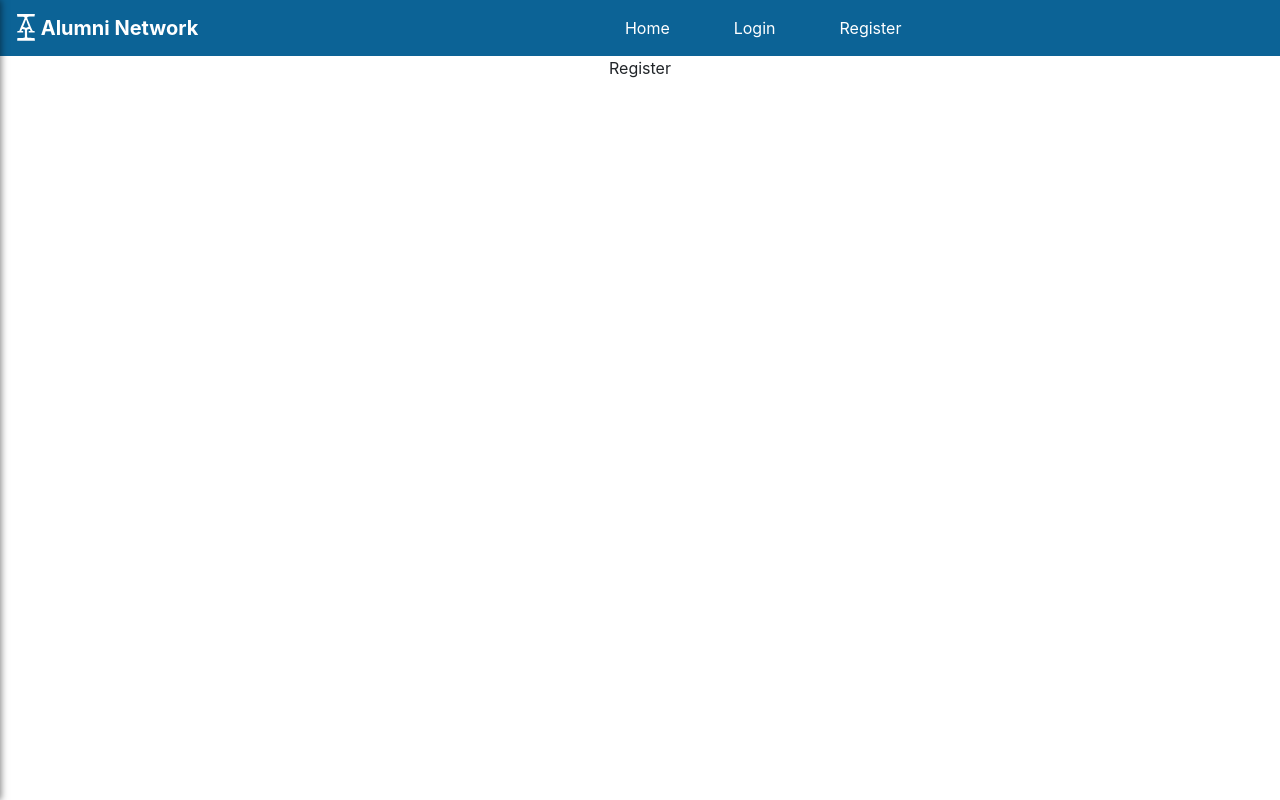
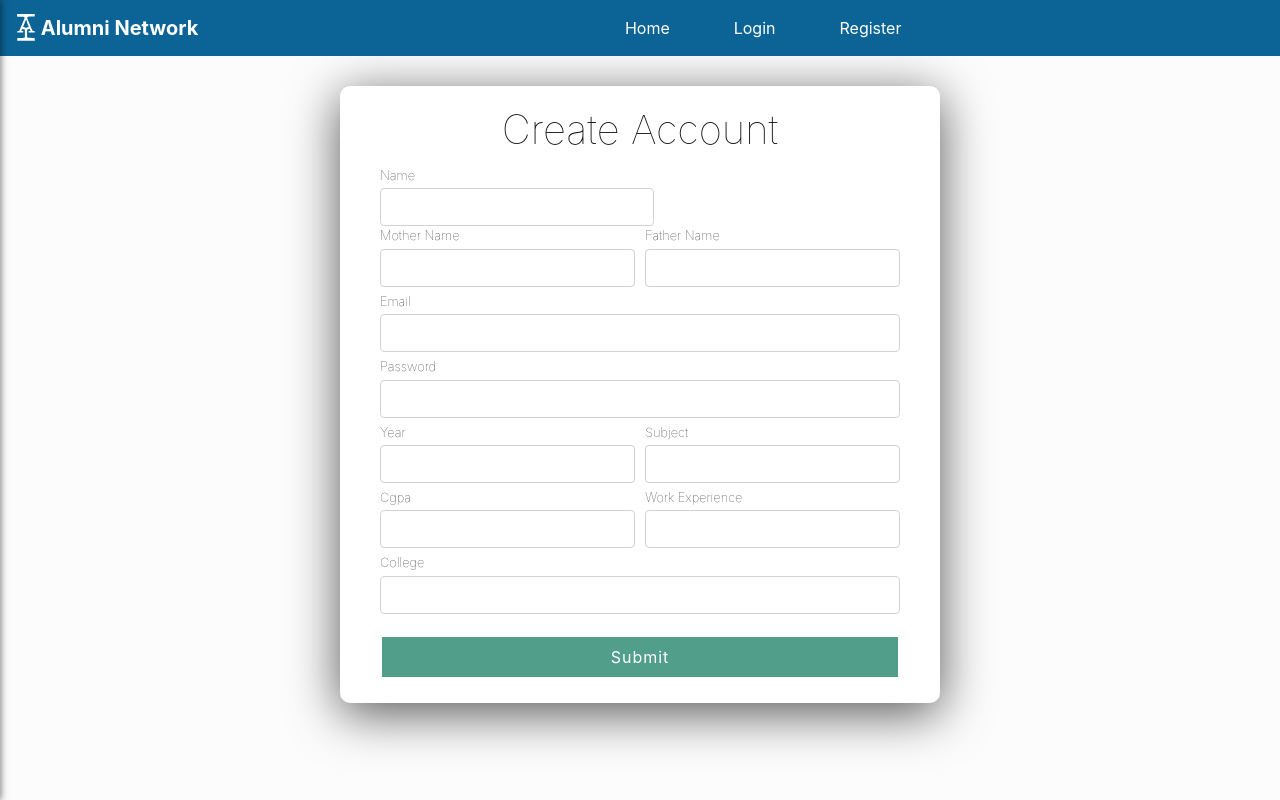
Before and after one commit to JashanChahal/AlumniNetwork, a React (Create React App) app: page /register in a window 1280 px wide. Built offline with nearby package versions, Linux system fonts and the light colour scheme.

Commit message:
Partially made form

```diff
--- a/public/index.html
+++ b/public/index.html
@@ -24,9 +24,12 @@
       work correctly both with client-side routing and a non-root public URL.
       Learn how to configure a non-root public URL by running `npm run build`.
     -->
-    <title>React App</title>
+    <style>
+
+    </style>
+    <title>Alumni Network</title>
   </head>
-  <body>
+  <body style="background-color: rgb(252, 252, 252);">
     <noscript>You need to enable JavaScript to run this app.</noscript>
     <div id="root"></div>
     <!--
--- a/src/App.css
+++ b/src/App.css
@@ -1,4 +1,8 @@
 .App {
   text-align: center;
-
+  text-align: center;
+  width: 100%;
+  color: #111;
+  font-family: -apple-system, BlinkMacSystemFont, "Segoe UI", Roboto, Oxygen,
+    Ubuntu, Cantarell, "Open Sans", "Helvetica Neue", sans-serif;
 }
--- a/src/App.js
+++ b/src/App.js
@@ -1,4 +1,4 @@
-import React, { Component } from 'react';
+import React, { Component, Fragment } from 'react';
 import { BrowserRouter as Router, Switch, Route, Link } from "react-router-dom";
 import './App.css';
 import 'bootstrap/dist/css/bootstrap.min.css';
@@ -10,17 +10,17 @@ class App extends Component {
 
   render() {
     return (
-      <div className="App">
-        <div style={{ height: '100%' }}>
-
+        <Fragment>
+        <div className="App" style={{ height: '100%' }}>
           <Router>
             <Navbarhandler />
             <Route exact path='/' component={StartingComponent} />
             <Route path='/login' component={Login} />
             <Route path='/register' component={Register} />
+
           </Router>
         </div>
-      </div>
+      </Fragment>
     );
   }
 }
--- a/src/Components/Auth/Login.js
+++ b/src/Components/Auth/Login.js
@@ -4,11 +4,16 @@ export default function Login(){
     return (
         <div className="container" >
             <div className="row  justify-content-md-around flex-md-row flex-column mt-5">
-                <Link to="/Login">
+                <Link to="/login/alumni">
                     <Card  className="col" name="Alumni" imgUrl='https://cdn3.iconfinder.com/data/icons/education-flat-icon-1/130/148-512.png'/>
                 </Link>
+                <Link to="/login/college">
                 <Card className="col" name="College" imgUrl='https://st2.depositphotos.com/1007566/11938/v/950/depositphotos_119380382-stock-illustration-university-college-icon-education-academic.jpg' />
+                </Link>
+                <Link to="/login/directorate">
                 <Card className="col" name="Directorate" imgUrl='https://encrypted-tbn0.gstatic.com/images?q=tbn:ANd9GcQAMZlgR2PyoyHcEWvYlDi8sQJ4KDQiyV5UVzYDaE4-goCsemNu&s' />
+                </Link>
+
                 </div>
          </div>
     )
--- a/src/Components/Auth/Register.js
+++ b/src/Components/Auth/Register.js
@@ -1,11 +1,101 @@
-import React, { Component } from 'react'
+import React, { Component } from 'react';
+import { Link } from 'react-router-dom';
+import { FontAwesomeIcon } from '@fortawesome/react-fontawesome';
+import { faUser } from '@fortawesome/free-solid-svg-icons';
+import "./register.css";
+class Register extends Component {
+    constructor(props) {
+        super(props)
+        this.state = {
+            Name: null,
+            Password:null,
+            FatherName: null,
+            MotherName: null,
+            Email: null,
+            Year: null,
+            Subject: null,
+            Cgpa: null,
+            College: null,
+            WorkExperience: null,
+            type: 'Alumini',
+        }
+    }
+    submitHandler = (e) => {
+        e.preventDefault()
+        console.log(this.state)
+    }
+    changeHandler = (e) => {
+        this.setState({ [e.target.name]: e.target.value })
+    }
+    render() {
+        const mystyle = {
+            width: "500px",
+            margin: "auto"
+        }
+        const { Name,Password,FatherName, MotherName, Email, Year, Subject, Cgpa, College, WorkExperience } = this.state
+        return (
+            <div className="wrapper">
+                <div className="form-wrapper">
+                    <h1>Create Account</h1>
+                    {/* <p className="lead"><FontAwesomeIcon icon={faUser} /> Create Your Account</p> */}
+                    <form onSubmit={this.submitHandler} noValidate>
 
-class Register extends Component {
-    render() {
-        return (
-            <div>
-                Register
-            </div>
+                        <div className="firstName">
+                            <label for="Name">Name</label>
+                            <input type="text" name="Name" id="Name" className="form-control" value={Name} onChange={this.changeHandler} novalidate />
+                        </div>
+
+                        <div className="MotherName">
+                            <label for="MotherName">Mother Name</label>
+                            <input type="text" name="MotherName" id="MotherName" className="form-control" value={MotherName} onChange={this.changeHandler} />
+                        </div>
+
+                        <div className="FatherName">
+                            <label for="FatherName">Father Name</label>
+                            <input type="text" name="FatherName" id="FatherName" className="form-control" value={FatherName} onChange={this.changeHandler} />
+                        </div>
+
+
+                        <div className='Email'>
+                            <label for="Email">Email</label>
+                            <input type="text" name="Email" id="Email" className="form-control" value={Email} onChange={this.changeHandler} />
+                        </div>
+
+                        <div className="Password">
+                            <label for="Password">Password</label>
+                            <input type="password" name="Password" id="Password" className="form-control" value={Password} onChange={this.changeHandler} />
+                        </div>
+
+                        <div className='Year'>
+                            <label for="Year">Year</label>
+                            <input type="year" name="Year" id="Year" className="form-control" value={Year} onChange={this.changeHandler} />
+                        </div>
+
+                        <div className="Subject">
+                            <label for="Subject">Subject</label>
+                            <input type="text" name="Subject" id="Subject" className="form-control" value={Subject} onChange={this.changeHandler} />
+                        </div>
+
+                        <div className="Cgpa">
+                            <label for="Cgpa">Cgpa</label>
+                            <input type="text" name="Cgpa" id="Cgpa" className="form-control" value={Cgpa} onChange={this.changeHandler} />
+                        </div>
+
+                        <div className="WorkExperience">
+                            <label for="WorkExperience">Work Experience</label>
+                            <input type="text" name="WorkExperience" id="WorkExperience" className="form-control" value={WorkExperience} onChange={this.changeHandler} />
+                        </div>
+
+                        <div className="College">
+                            <label for="College">College</label>
+                            <input type="text" name="College" id="College" className="form-control" value={College} onChange={this.changeHandler} />
+                        </div>
+                        <div className="createAccount">
+                        <button type="submit">Submit</button>
+                        </div>
+                    </form>
+                </div>
+            </div >
         )
     }
 }
--- /dev/null
+++ b/src/Components/Auth/register.css
@@ -0,0 +1,170 @@
+
+form{
+    text-align : left;
+
+}
+
+/* Colors */
+/*
+dark blue: #476A6F
+light blue: #258EA6
+dark green: #519E8A
+medium green: #7EB09B
+light green: #A3C4BC
+*/
+
+.wrapper {
+    height: 100%;
+    width: 100%;
+    display: flex;
+    flex-direction: column;
+    justify-content: center;
+    align-items: center;
+    background-color: #FCFCFC;
+    padding-top : 30px;
+    padding-left: 100px;
+    padding-right: 100px;
+
+  }
+
+  .form-wrapper {
+    width: 600px;
+    display: flex;
+    flex-direction: column;
+    padding: 20px 40px;
+    border-radius: 10px;
+    box-shadow: 0px 10px 50px #555;
+    background-color: #ffffff;
+
+  }
+
+  form {
+    width: 100%;
+    display: flex;
+    flex-wrap: wrap;
+  }
+
+  h1 {
+    text-align: center;
+    width: 100%;
+    color: #111;
+    font-weight: lighter;
+    font-family: -apple-system, BlinkMacSystemFont, "Segoe UI", Roboto, Oxygen,
+      Ubuntu, Cantarell, "Open Sans", "Helvetica Neue", sans-serif;
+  }
+
+  label {
+    font-size: 0.8em;
+    margin-bottom: 0.25em;
+    color: #222;
+    font-weight: lighter;
+  }
+
+  input {
+    padding: 10px 10px;
+    border-radius: 5px;
+    outline: none;
+    border: 1px solid #cfcfcf;
+  }
+
+  input::placeholder {
+    font-size: 1.2em;
+    font-weight: lighter;
+    color: #999;
+  }
+
+  input.error {
+    border: 1px solid red;
+  }
+
+  .errorMessage {
+    color: red;
+    font-size: 0.75em;
+    display: relative;
+  }
+
+  .Name {
+    margin-right: 1%;
+  }
+  .MotherName{
+      margin-right: 1%;
+  }
+  .FatherName {
+    margin-left: 1%;
+  }
+
+  .Name,
+  .Password,
+  .FatherName,
+  .MotherName,
+  .Email,
+  .Year,
+  .Subject,
+  .Cgpa,
+  .College,
+  .WorkExperience {
+    display: flex;
+    flex-direction: column;
+    margin-bottom: 5px;
+  }
+
+  .MotherName,
+  .FatherName {
+    width: 49%;
+  }
+  .Year,
+  .Subject{
+      width:49% ;
+  }
+  .Year{
+      margin-right: 1%;
+  }
+  .Subject{
+      margin-left: 1%;
+  }
+  .Cgpa,
+  .WorkExperience{
+      width:49% ;
+  }
+  .Cgpa{
+      margin-right: 1%;
+  }
+  .WorkExperience{
+      margin-left: 1%;
+  }
+
+  .Email,
+  .Password ,
+  .College{
+    width: 100%;
+  }
+
+  .createAccount {
+    width: 100%;
+    display: flex;
+    flex-direction: column;
+    align-items: center;
+  }
+
+  .createAccount button {
+    background-color: #519e8a;
+    color: #fff;
+    border: 2px solid #fff;
+    width: 100%;
+    margin-top: 1em;
+    padding: 8px 0px;
+    font-size: 1em;
+    letter-spacing: 1px;
+    margin-bottom: 0.25em;
+  }
+
+  .createAccount button:hover {
+    color: #519e8a;
+    background-color: #fff;
+    border: 2px solid #519e8a;
+  }
+
+  .createAccount small {
+    color: #999;
+    font-weight: lighter;
+  }
--- a/src/Components/Navbar/Navbar.js
+++ b/src/Components/Navbar/Navbar.js
@@ -7,7 +7,7 @@ class Navbar extends Component {
     render() {
         return (
             <div>
-            <nav className="navbar navbar-expand-lg navbar-light" style={{backgroundColor:"#0C6396"}}>
+            <nav className="navbar navbar-expand-lg navbar-light" style={{backgroundColor:"rgba(12, 99, 150)"}}>
             <DrawerToggleButton click={this.props.drawerClickHandler}></DrawerToggleButton>
                 <a className ="navbar-brand text-white" href="#"><FontAwesomeIcon icon={faAcquisitionsIncorporated} size="lg"></FontAwesomeIcon><strong> Alumni Network</strong></a>
 
--- a/src/index.css
+++ b/src/index.css
@@ -5,6 +5,7 @@ body {
     sans-serif;
   -webkit-font-smoothing: antialiased;
   -moz-osx-font-smoothing: grayscale;
+   background-color: red;
 }
 
 code {
```
Also changed, not shown: public/logo192.png (deleted), public/logo512.png (deleted).
